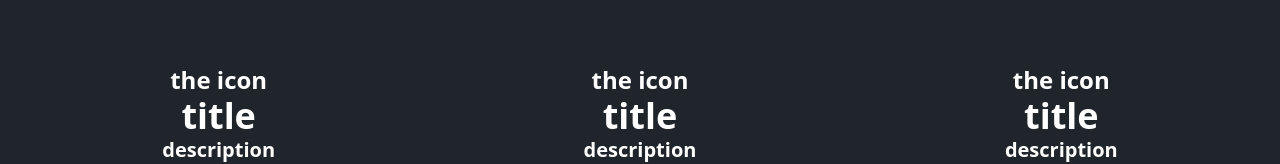
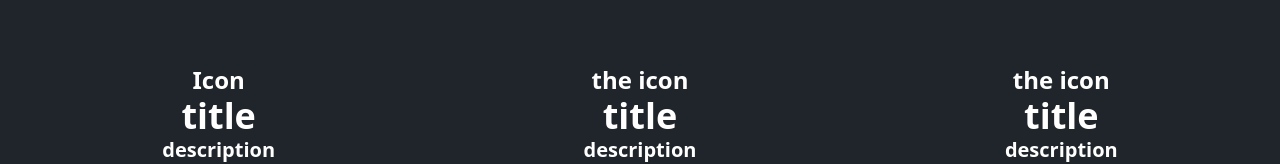
Before and after one commit to notryno/blogger, a React (Create React App) app: page / in a window 1280 px wide. Shown: the part 1072-1236 px from the top of the page. Built offline with nearby package versions, Linux system fonts and the light colour scheme.

Commit message:
Change Icon

```diff
--- a/src/pages/homePage/Aboutin.js
+++ b/src/pages/homePage/Aboutin.js
@@ -11,7 +11,7 @@ const Aboutin = () => {
         <div className='flex flex-col sm:flex-row justify-around items-center py-12'>
           <div className=' text-center'>
             <div className='text-2xl font-semibold text-white'>
-              the icon
+              Icon
             </div>
             <div className='text-4xl font-bold text-white'>
               title
```
